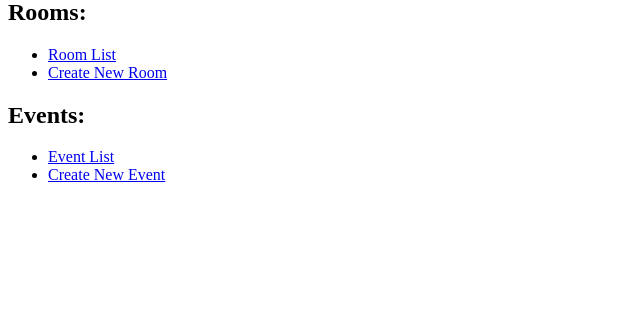
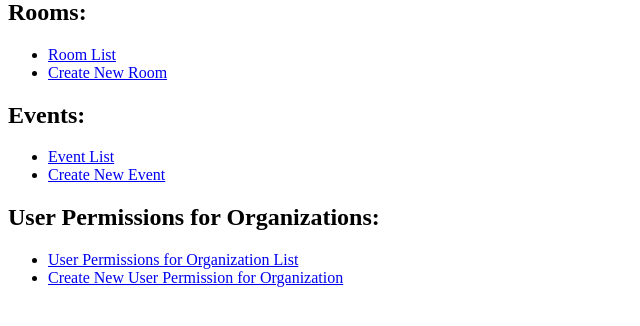
Before and after one commit to togishan/Phase-4, a Django app: page / in a window 1280 px wide. Shown: the part 184-510 px from the top of the page, without its empty margins (0-640 px from the left). Run offline with Django 3.2, Linux system fonts and the light colour scheme.

Commit message:
UserPermissionForOrganization model CRUD added

```diff
--- a/Phase3/RoomReservation/templates/main_page.html
+++ b/Phase3/RoomReservation/templates/main_page.html
@@ -28,6 +28,13 @@
         <li><a href="{% url 'create_event' %}">Create New Event</a></li>
     </ul>
 
+    <h2>User Permissions for Organizations:</h2>
+    <ul>
+        <li><a href="{% url 'user_permission_for_organization_list' %}">User Permissions for Organization List</a></li>
+        <li><a href="{% url 'create_user_permission_for_organization' %}">Create New User Permission for
+                Organization</a></li>
+    </ul>
+
     <!-- Add similar sections for other models as needed -->
 
 </body>
--- a/Phase3/RoomReservation/urls.py
+++ b/Phase3/RoomReservation/urls.py
@@ -9,6 +9,12 @@ from .views import (
 
 from .views import room_list, create_room, update_room, delete_room
 from .views import event_list, create_event, update_event, delete_event
+from .views import (
+    user_permission_for_organization_list,
+    create_user_permission_for_organization,
+    update_user_permission_for_organization,
+    delete_user_permission_for_organization,
+)
 
 
 urlpatterns = [
@@ -36,4 +42,26 @@ urlpatterns = [
     path("events/create/", create_event, name="create_event"),
     path("events/<int:event_id>/update/", update_event, name="update_event"),
     path("events/<int:event_id>/delete/", delete_event, name="delete_event"),
+    # User Permission for Organization URLs
+    path(
+        "user_permissions_for_organizations/",
+        user_permission_for_organization_list,
+        name="user_permission_for_organization_list",
+    ),
+    path(
+        "user_permissions_for_organizations/create/",
+        create_user_permission_for_organization,
+        name="create_user_permission_for_organization",
+    ),
+    path(
+        "user_permissions_for_organizations/<int:permission_id>/update/",
+        update_user_permission_for_organization,
+        name="update_user_permission_for_organization",
+    ),
+    path(
+        "user_permissions_for_organizations/<int:permission_id>/delete/",
+        delete_user_permission_for_organization,
+        name="delete_user_permission_for_organization",
+    ),
+    # Add similar patterns for other models as needed
 ]
--- a/Phase3/RoomReservation/views.py
+++ b/Phase3/RoomReservation/views.py
@@ -3,10 +3,15 @@ from django.urls import reverse_lazy
 from django.views.generic.edit import CreateView
 from django.contrib.auth.forms import UserCreationForm
 from django.contrib.auth.decorators import login_required
-from .models import Organization, Room, Event
+from .models import Organization, Room, Event, UserPermissionForOrganization
 from django.contrib.auth.models import User
 from django.shortcuts import redirect, get_object_or_404
-from .forms import OrganizationForm, RoomForm, EventForm
+from .forms import (
+    OrganizationForm,
+    RoomForm,
+    EventForm,
+    UserPermissionForOrganizationForm,
+)
 
 
 # Create your views here.
@@ -139,3 +144,51 @@ def delete_event(request, event_id):
     event = get_object_or_404(Event, id=event_id)
     event.delete()
     return redirect("event_list")
+
+
+# Assume you already have views for other models
+# ...
+
+
+def user_permission_for_organization_list(request):
+    permissions = UserPermissionForOrganization.objects.all()
+    return render(
+        request,
+        "user_permission_for_organization_list.html",
+        {"permissions": permissions},
+    )
+
+
+def create_user_permission_for_organization(request):
+    if request.method == "POST":
+        form = UserPermissionForOrganizationForm(request.POST)
+        if form.is_valid():
+            form.save()
+            return redirect("user_permission_for_organization_list")
+    else:
+        form = UserPermissionForOrganizationForm()
+    return render(
+        request, "create_user_permission_for_organization.html", {"form": form}
+    )
+
+
+def update_user_permission_for_organization(request, permission_id):
+    permission = get_object_or_404(UserPermissionForOrganization, id=permission_id)
+    if request.method == "POST":
+        form = UserPermissionForOrganizationForm(request.POST, instance=permission)
+        if form.is_valid():
+            form.save()
+            return redirect("user_permission_for_organization_list")
+    else:
+        form = UserPermissionForOrganizationForm(instance=permission)
+    return render(
+        request,
+        "update_user_permission_for_organization.html",
+        {"form": form, "permission": permission},
+    )
+
+
+def delete_user_permission_for_organization(request, permission_id):
+    permission = get_object_or_404(UserPermissionForOrganization, id=permission_id)
+    permission.delete()
+    return redirect("user_permission_for_organization_list")
```
Also changed, not shown: Phase3/RoomReservation/forms.py (+7 -1 lines), Phase3/RoomReservation/templates/create_user_permission_for_organization.html (added, +20 -0 lines), Phase3/RoomReservation/templates/update_user_permission_for_organization.html (added, +20 -0 lines), Phase3/RoomReservation/templates/user_permission_for_organization_list.html (added, +24 -0 lines).
